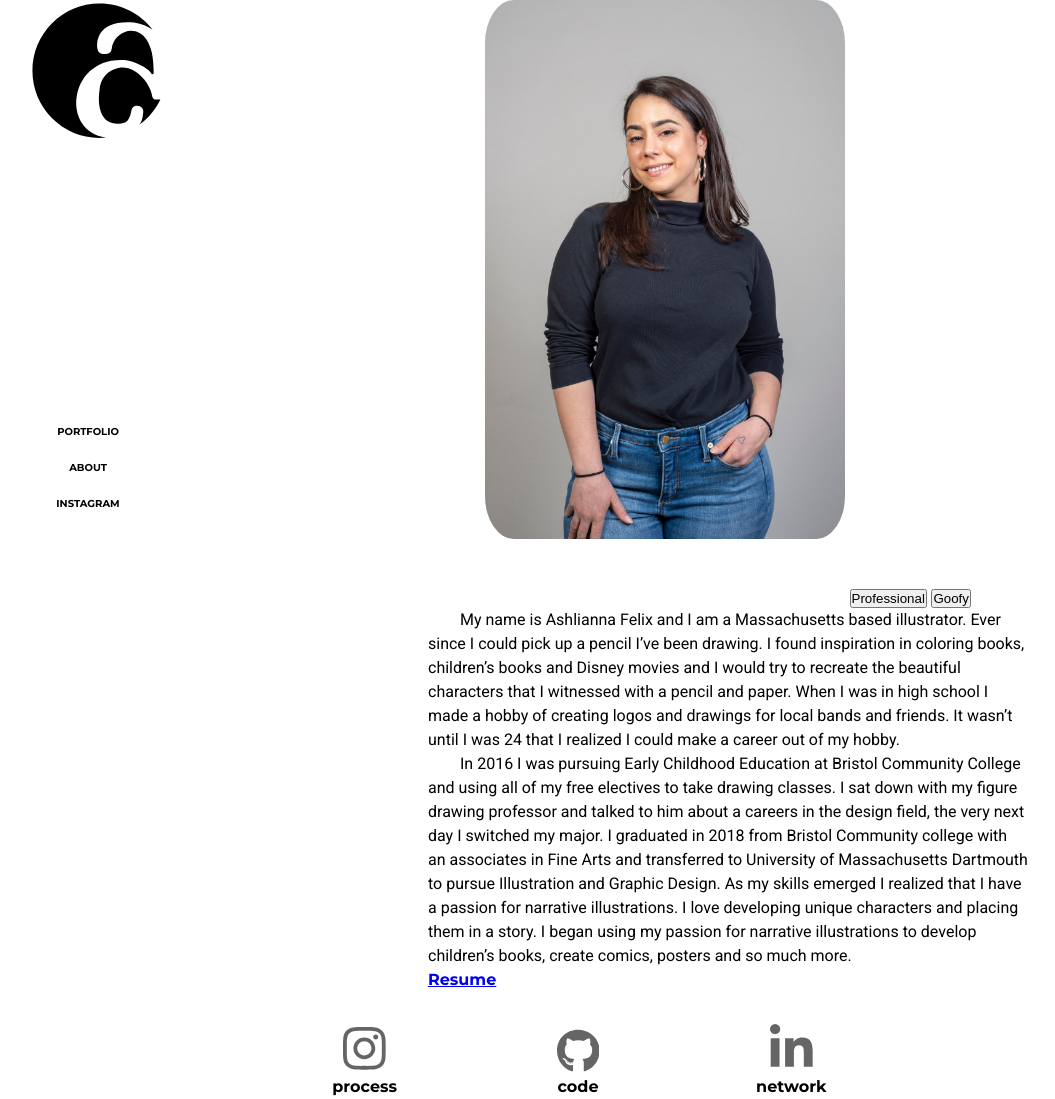
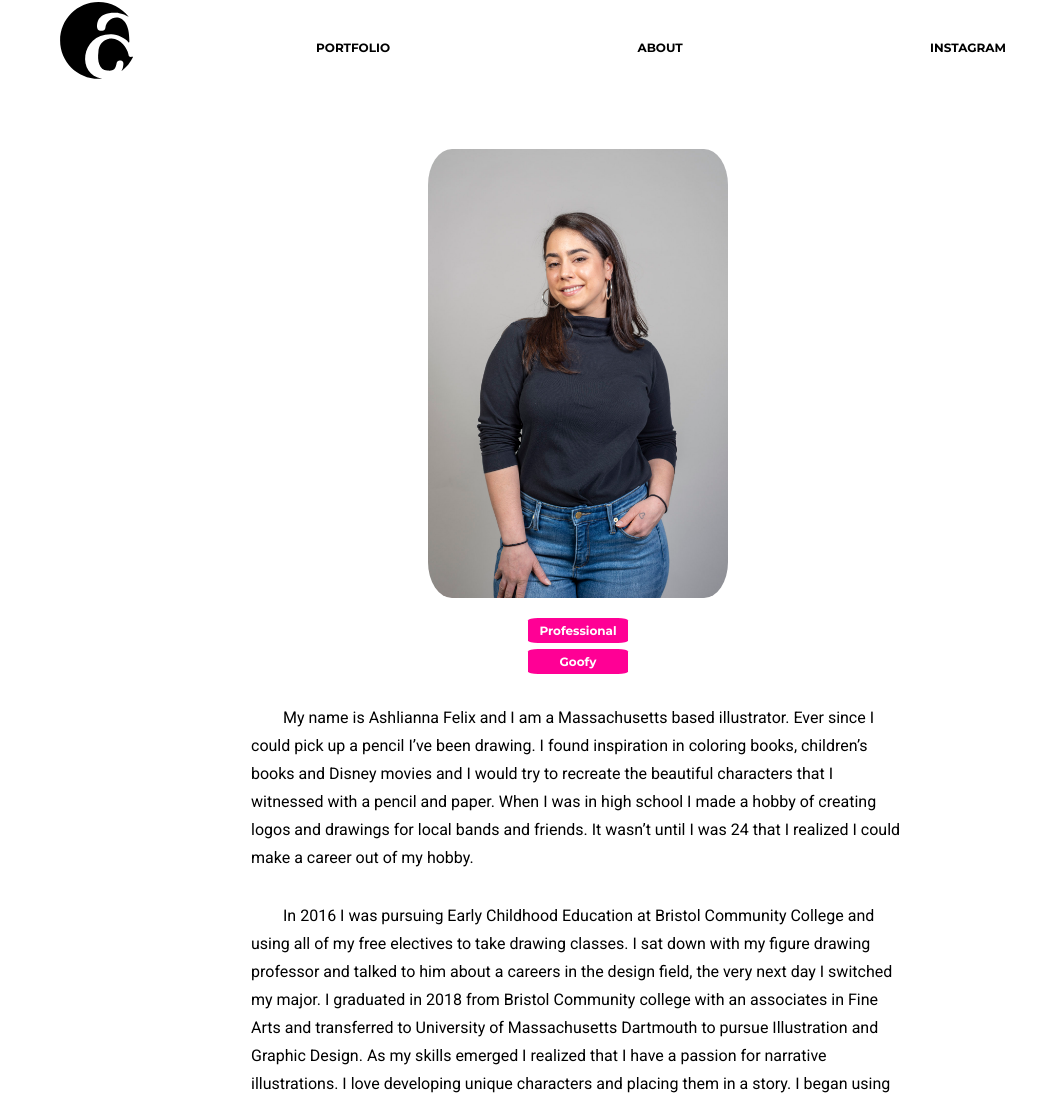
Before and after one commit to ashixart/about-me, a plain HTML site: page index.html in a window 1280 px wide. Shown: the top 1099 px of the page, without its empty margins (82-1137 px from the left). Drawn offline with nearby package versions, Linux system fonts and the light colour scheme.

Commit message:
Add files via upload

```diff
--- a/index.html
+++ b/index.html
@@ -439,13 +439,15 @@ jJQ+PIp+DJThqDdQosPP3j/4C75kvAAO9Ukt8tf/AWZqiaw=
       <!-- where my about me statement starts -->
       <div class="content">
 
-          <img class="image" src='about-me-pic.jpg'/>
+          <img id="image" src='about-me-pic.jpg'/>
 
+          <class="buttons">
           <button onclick="document.getElementById('image').src='about-me-pic.jpg'">Professional</button>
           <button onclick="document.getElementById('image').src='funny-face.jpg'">Goofy</button>
+        </class>
 
 
-
+        <div class="content">
         <p>
           <p class="paragraph2">My name is Ashlianna Felix and I am a Massachusetts based illustrator. Ever since I could pick up a pencil I’ve been drawing. I found inspiration in coloring books, children’s books and Disney movies and I would try to recreate the beautiful characters that I witnessed with a pencil and paper. When I was in high school I made a hobby of creating logos and drawings for local bands and friends. It wasn’t until I was 24 that I realized I could make a career out of my hobby.</p>
           <p class="paragraph2">In 2016 I was pursuing Early Childhood Education at Bristol Community College and using all of my free electives to take drawing classes. I sat down with my figure drawing professor and talked to him about a careers in the design field, the very next day I switched my major. I graduated in 2018 from Bristol Community college with an associates in Fine Arts and transferred to University of Massachusetts Dartmouth to pursue Illustration and Graphic Design.
@@ -475,7 +477,7 @@ jJQ+PIp+DJThqDdQosPP3j/4C75kvAAO9Ukt8tf/AWZqiaw=
                 ></path>
               </svg>
             </a>
-            <p>process</p>
+
           </li>
           <!-- github -->
           <li>
@@ -496,7 +498,7 @@ jJQ+PIp+DJThqDdQosPP3j/4C75kvAAO9Ukt8tf/AWZqiaw=
                 ></path>
               </svg>
             </a>
-            <p>code</p>
+
           </li>
           <!-- linked in -->
           <li>
@@ -516,7 +518,7 @@ jJQ+PIp+DJThqDdQosPP3j/4C75kvAAO9Ukt8tf/AWZqiaw=
                   d="M100.28 448H7.4V148.9h92.88zM53.79 108.1C24.09 108.1 0 83.5 0 53.8a53.79 53.79 0 0 1 107.58 0c0 29.7-24.1 54.3-53.79 54.3zM447.9 448h-92.68V302.4c0-34.7-.7-79.2-48.29-79.2-48.29 0-55.69 37.7-55.69 76.7V448h-92.78V148.9h89.08v40.8h1.3c12.4-23.5 42.69-48.3 87.88-48.3 94 0 111.28 61.9 111.28 142.3V448z"
                 ></path></svg></a>
             <!-- TODO: figure out shorter name -->
-            <p>network</p>
+
           </li>
         </ul>
       </footer>
--- a/main.css
+++ b/main.css
@@ -23,6 +23,7 @@ body{
   grid-template-areas:
         "icon"
         "nav"
+        "image"
         "content"
         "footer";
 }
@@ -44,6 +45,26 @@ body{
 
 }
 
+button {
+  all: unset;
+  font-family: Montserrat;
+  font-size: 12px;
+  color:white;
+  text-align: center;
+  background-color:rgb(255, 0, 149);
+  border-radius: 10%;
+  display:block;
+  margin-left: auto;
+  margin-right: auto;
+  width:100px;
+  height: 25px;
+  margin-bottom: .5em;
+  border-color: rgb(255, 0, 149);
+  cursor: pointer;
+
+}
+
+
 
 /* navigation bar styling */
 
@@ -52,8 +73,9 @@ nav{
   grid-area:nav;
   justify-content: center;
   text-align:center;
-  padding-left:4em;
-  padding-right: 4em;
+  padding-left:3em;
+  padding-right: 3em;
+  max-width:750px;
 }
 
 
@@ -77,7 +99,7 @@ nav a{
   text-decoration: none;
   text-transform: uppercase;
   font-family: Montserrat;
-  font-size: 10px;
+  font-size: 12px;
 }
 
 nav a:hover{
@@ -116,32 +138,34 @@ a:visited {
 /* content section */
 .content{
   grid-area:content;
-  max-width:600px;
+  max-width:750px;
   margin: 0 auto;
   text-align: center;
-  }
+
+}
 
 .content img{
-  width: 60%;
+    width: 60%;
   border-radius: 8%;
-  margin-bottom: 4em;
+  margin-bottom: 1em;
+  margin-top: 3em;
+
 }
 
 .content p{
+  margin-top: 30px;
   text-align: left;
   font-size:1em;
-  line-height: 1.5rem;
+  line-height: 1.75rem;
 }
 .paragraph2{
   text-indent: 2em;
   margin: 0;
     font-family: roboto;
 }
-/* the span tag that wrap starts off my paragraph */
-.bigText {
-  font-size:2em;
-  padding-right:.5em;
-}
+
+
+
 footer{
   grid-area:footer;
 }
@@ -192,21 +216,29 @@ footer p{
     grid-template-columns: 300px 1fr;
     grid-template-rows: auto;
     grid-template-areas:
-          "icon content"
-          "nav content"
-          "nav content"
+          "icon nav"
+          "icon nav"
+          "content content"
+          "content content"
           "footer footer";
   }
     nav ul{
+      padding-top: 20px;
+      text-align: right;
       display: flex;
       justify-content: space-between;
-      flex-direction: column;
+      flex-direction: row;
     }
     .icon svg {
-      width: 70%;
+      width: 40%;
       padding-left:20px;
     }
 
 
+    .content img{
+      width: 40%;
+
+    }
+
 
 }
```
Also changed, not shown: main.js (line endings or trailing spaces).
